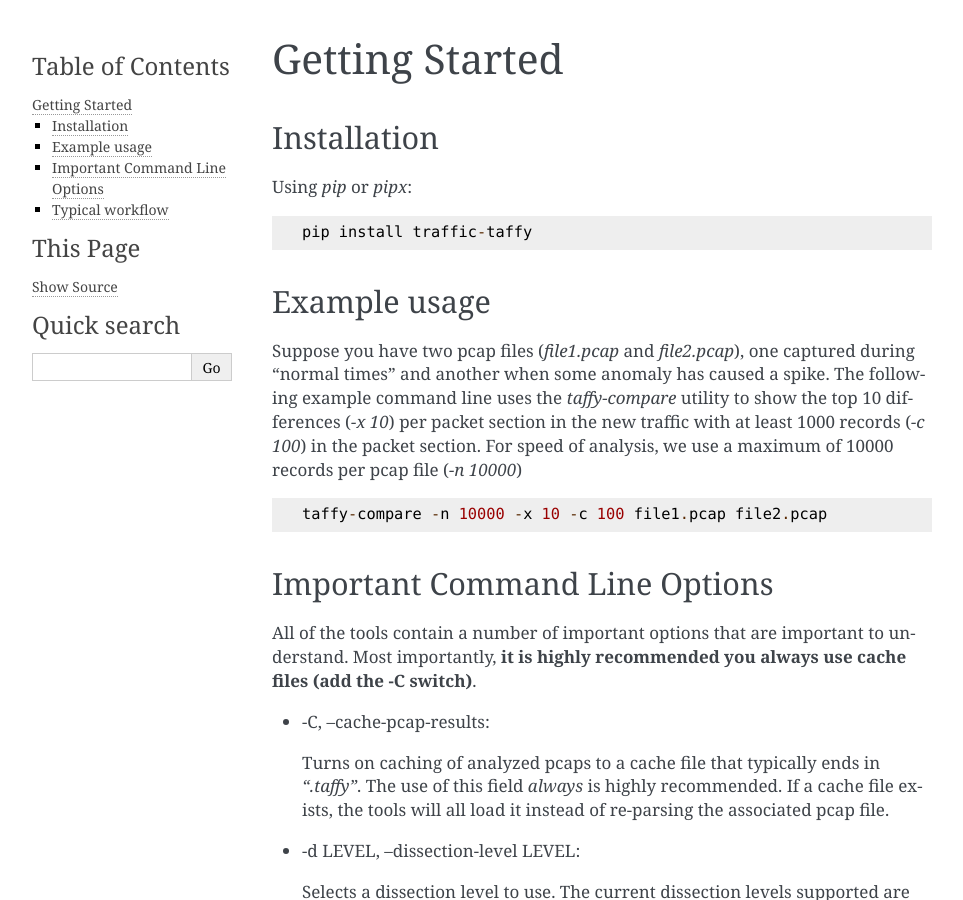
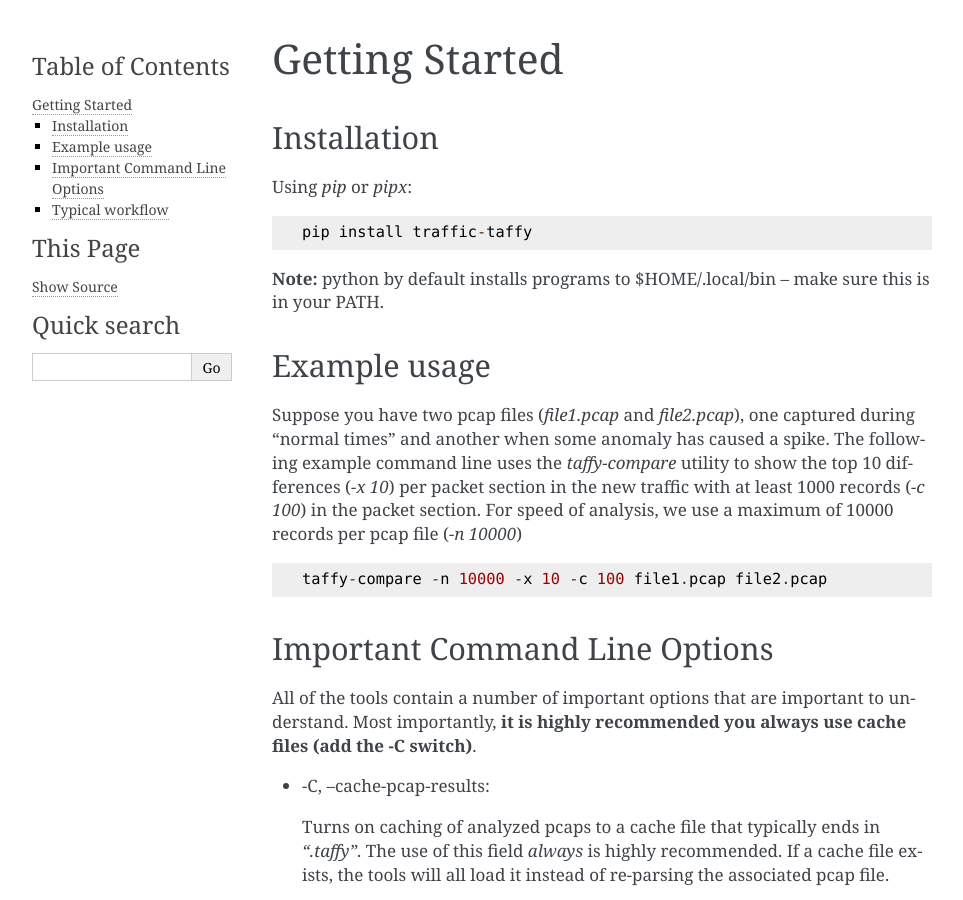
Before and after one commit to traffic-taffy/traffic-taffy, a Sphinx documentation site: the page built from docs/gettingstarted.rst, in a window 1280 px wide and 900 px high. Shown: the whole window, without its empty margins (148-1111 px from the left). Built offline with Sphinx 7.4.7, drawn with Linux system fonts in a browser that asks for light colours.

Commit message:
added note about where python binaries go

```diff
--- a/docs/gettingstarted.rst
+++ b/docs/gettingstarted.rst
@@ -9,6 +9,9 @@ Using *pip* or *pipx*:
 ::
 
     pip install traffic-taffy
+
+**Note:** python by default installs programs to $HOME/.local/bin --
+make sure this is in your PATH.
 
 
 Example usage
```
